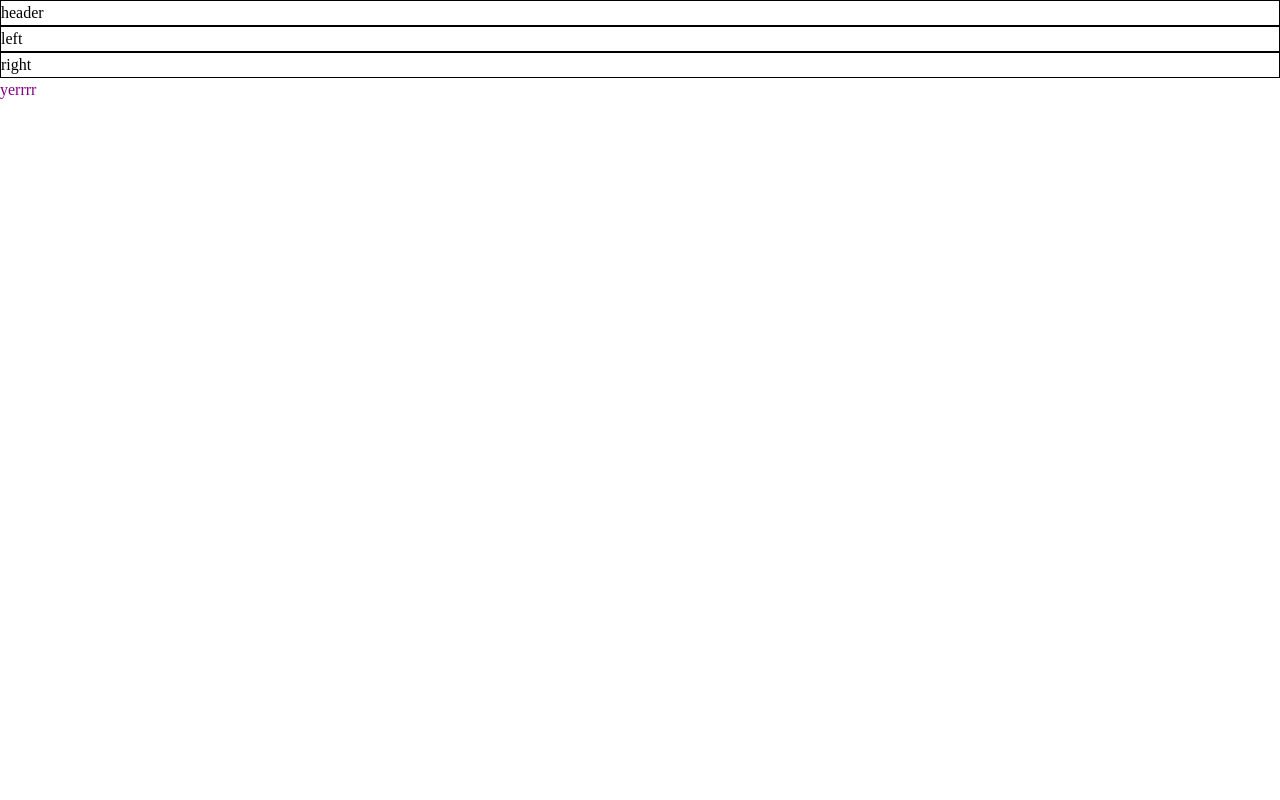
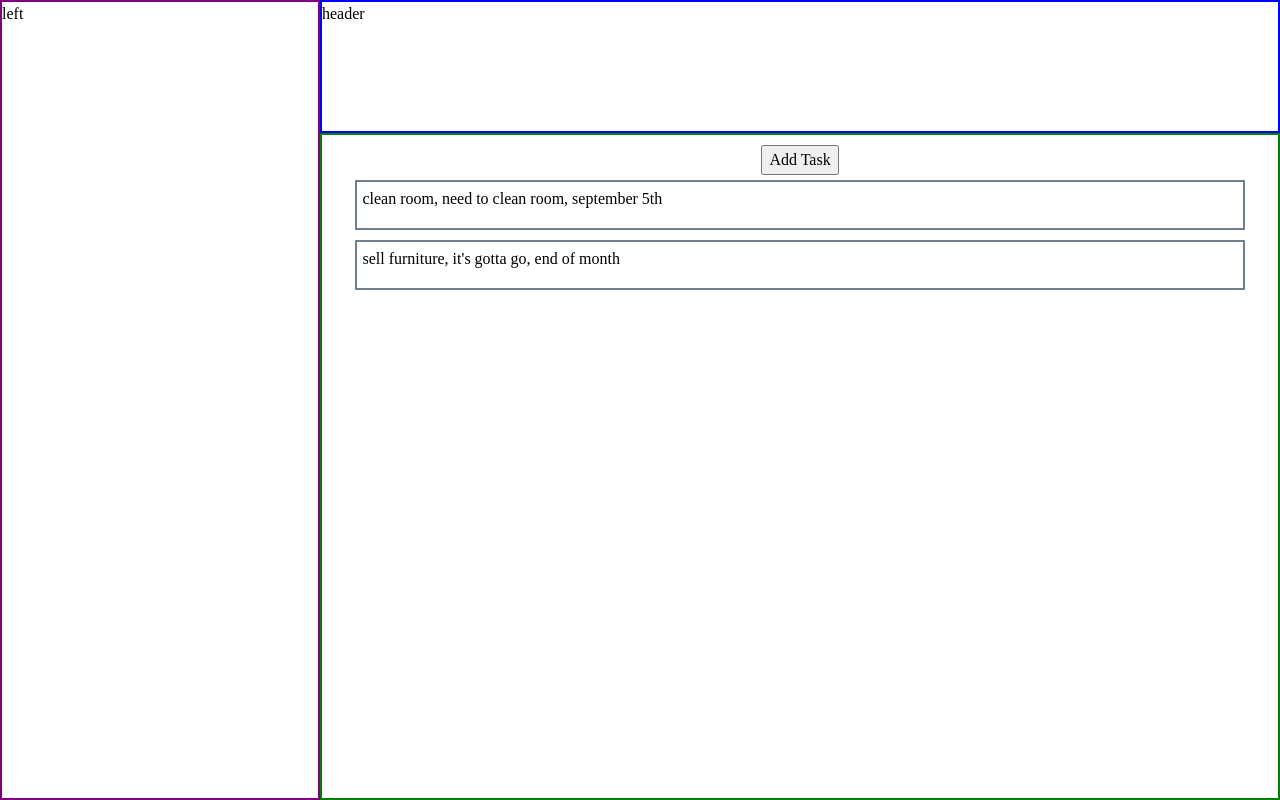
Before and after one commit to JuicetenG/todo-list, a website built with webpack: page src/template.html in a window 1280 px wide. Built offline with nearby package versions, Linux system fonts and the light colour scheme.

Commit message:
add class to todo.js for creating todos and test it in index file. Also add some styles and DOM functionality for basic project structure

```diff
--- a/package.json
+++ b/package.json
@@ -4,7 +4,10 @@
   "description": "",
   "main": "index.js",
   "scripts": {
-    "test": "echo \"Error: no test specified\" && exit 1"
+    "test": "echo \"Error: no test specified\" && exit 1",
+    "watch": "webpack --watch",
+    "start": "webpack serve --open",
+    "build": "webpack"
   },
   "keywords": [],
   "author": "",
--- a/src/css/style.css
+++ b/src/css/style.css
@@ -1,16 +1,33 @@
-#testDiv {
-  color: purple;
+body {
+  display: grid;
+  grid-template-columns: 1fr 3fr;
+  grid-template-rows: 1fr 5fr;
+  height: 100vh;
 }
 
 #headerDiv {
-  border: solid 1px black;
+  border: solid 2px blue;
+  grid-column: 2;
+  grid-row: 1;
 }
 
 #leftColumn {
-  border: solid 1px black;
+  border: solid 2px purple;
+  grid-row: 1 / 3;
 }
 
+#rightColumn {
+  border: solid 2px green;
+  display: flex;
+  flex-direction: column;
+  align-items: center;
+  padding: 10px;
+}
 
-#rightColumn {
-  border: solid 1px black;
+.todo {
+  height: 50px;
+  width: 95%;
+  border: 2px solid slategray;
+  margin: 5px;
+  padding: 5px;
 }
--- a/src/dom.js
+++ b/src/dom.js
@@ -0,0 +1,10 @@
+export default function displayTodos(todos) {
+  const todoDisplay = document.querySelector('#rightColumn');
+
+  for (const todo of todos) {
+    let newTodo = document.createElement('div');
+    newTodo.textContent = todo.display();
+    newTodo.classList.add('todo');
+    todoDisplay.appendChild(newTodo);
+  }
+}
--- a/src/index.js
+++ b/src/index.js
@@ -1,5 +1,16 @@
 import './css/style.css';
 import './css/reset.css';
+import displayTodos from './dom.js';
+import Todo from './todo.js';
 import testWebpack from './todo.js';
 
-testWebpack();
+//testWebpack();
+
+let testArray = [];
+let todo1 = new Todo('clean room', 'need to clean room', 'september 5th');
+testArray[0] = todo1;
+
+let todo2 = new Todo('sell furniture', 'it\'s gotta go', 'end of month');
+testArray[1] = todo2;
+
+displayTodos(testArray);
--- a/src/template.html
+++ b/src/template.html
@@ -10,7 +10,8 @@
   <body>
     <div id="headerDiv">header</div>
     <div id="leftColumn">left</div>
-    <div id="rightColumn">right</div>
-    <div id="testDiv"></div>
+    <div id="rightColumn">
+      <button id="addTodo">Add Task</button>
+    </div>
   </body>
 </html>
--- a/src/todo.js
+++ b/src/todo.js
@@ -1,4 +1,11 @@
-export default function testWebpack() {
-  const testDiv = document.querySelector('#testDiv');
-  testDiv.textContent = 'yerrrr';
+export default class Todo {
+  constructor(title, description, dueDate) {
+    this.title = title;
+    this.description = description;
+    this.dueDate = dueDate;
+  }
+
+  display() {
+    return `${this.title}, ${this.description}, ${this.dueDate}`;
+  }
 }
```
